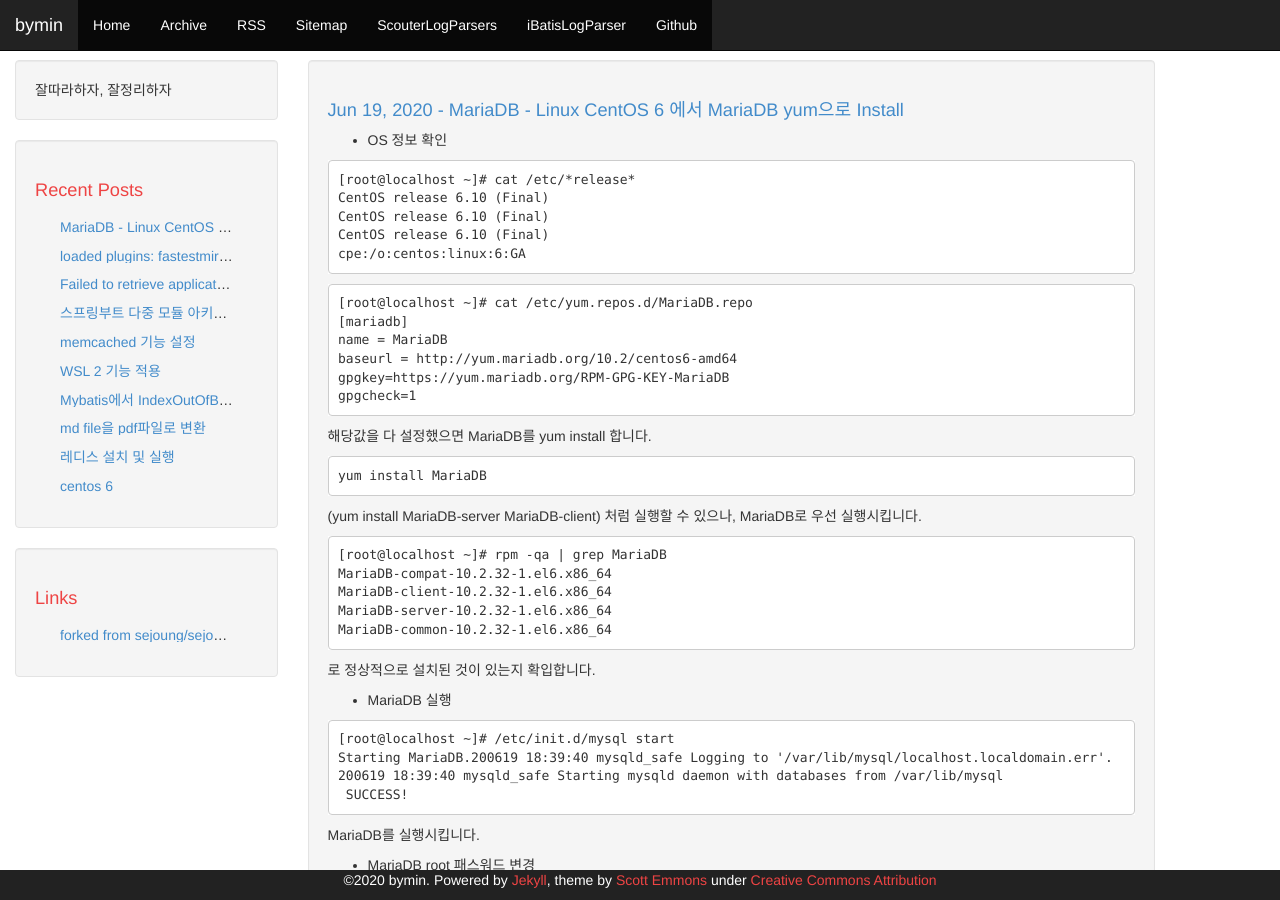
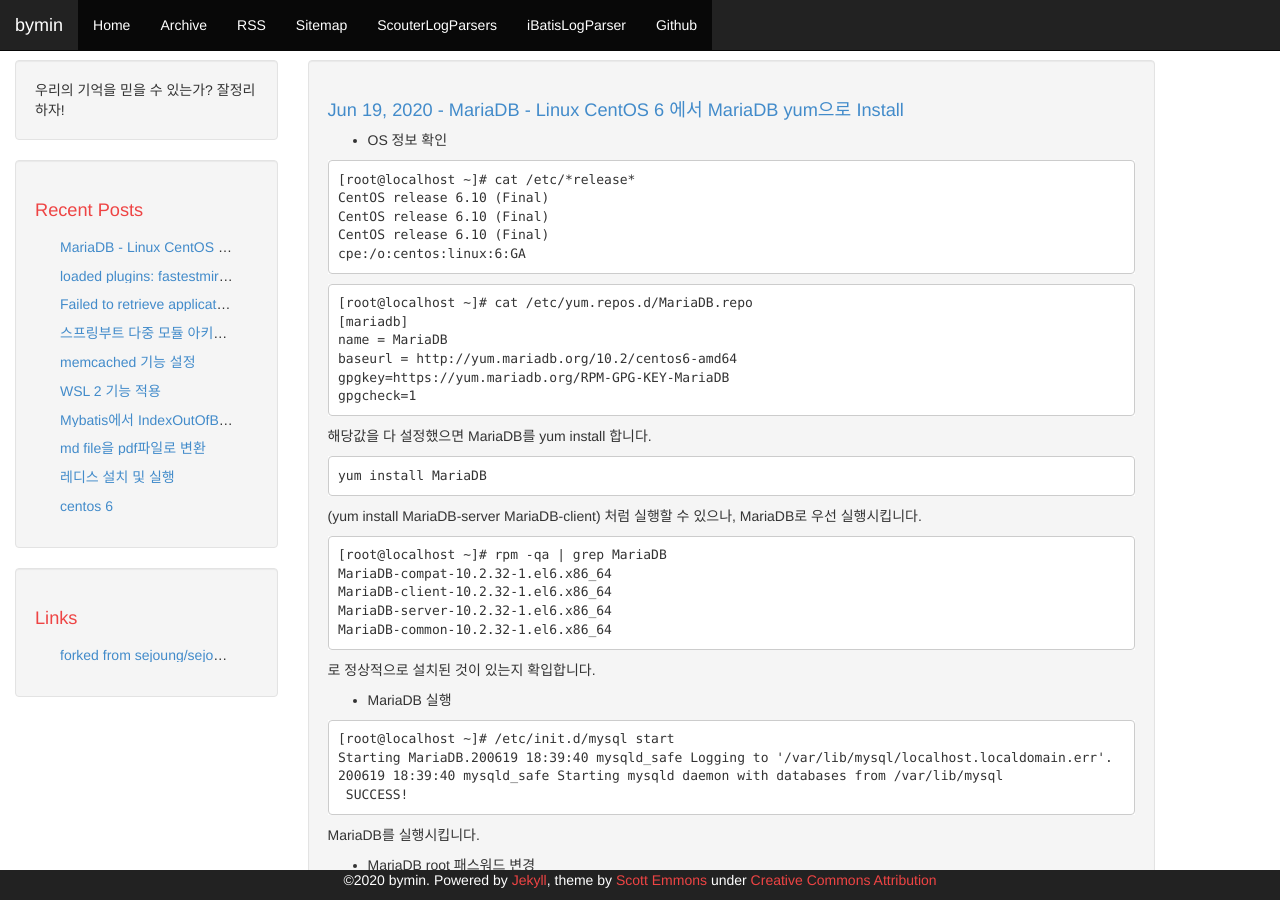
Before and after one commit to youngclown/youngclown.github.io, a Jekyll site: the page built from index.html, in a window 1280 px wide and 900 px high. Built offline with Jekyll 4.4.1, drawn with Linux system fonts in a browser that asks for light colours; the list of posts is cut into pages by our own code.

Commit message:
description 추가

```diff
--- a/_config.yml
+++ b/_config.yml
@@ -1,7 +1,7 @@
 # Jekyll configuration
 
 name: bymin
-description: 잘따라하자, 잘정리하자
+description: 우리의 기억을 믿을 수 있는가? 잘정리하자!
 
 # url is currently only used only for the RSS feed in feed.xml
 url: https://youngclown.github.io
```
